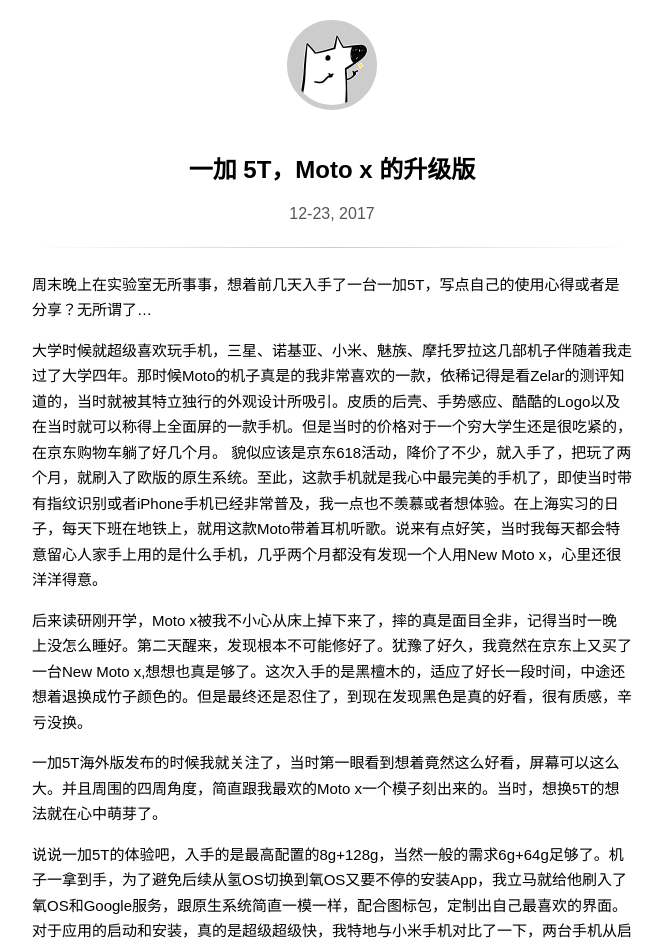
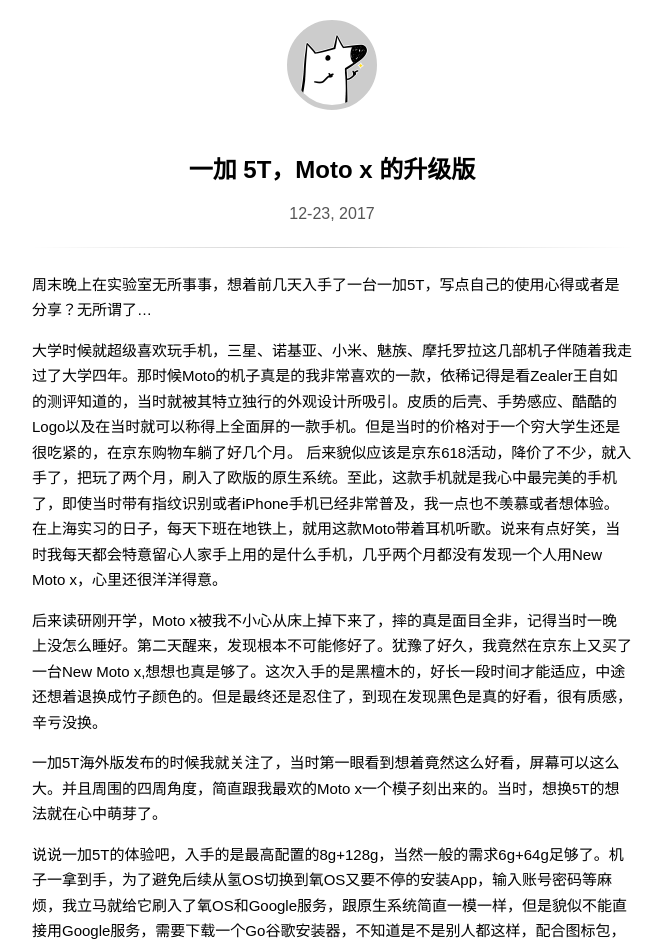
Before and after one commit to wuchangfeng/wuchangfeng.github.io, a Jekyll site: the page built from _posts/2017-12-23-one-plus-5t.md, in a window 1280 px wide. Shown: the top 947 px of the page, without its empty margins (308-970 px from the left). Built offline with Jekyll 4.4.1, drawn with Linux system fonts in a browser that asks for light colours; some web fonts are replaced; comment, search, counter and statistics services are not loaded; some of the changed text lies outside the part shown.

Commit message:
ie go up:egg:

```diff
--- a/_posts/2017-12-23-one-plus-5t.md
+++ b/_posts/2017-12-23-one-plus-5t.md
@@ -7,14 +7,14 @@
 
 周末晚上在实验室无所事事，想着前几天入手了一台一加5T，写点自己的使用心得或者是分享？无所谓了...
 
-大学时候就超级喜欢玩手机，三星、诺基亚、小米、魅族、摩托罗拉这几部机子伴随着我走过了大学四年。那时候Moto的机子真是的我非常喜欢的一款，依稀记得是看Zelar的测评知道的，当时就被其特立独行的外观设计所吸引。皮质的后壳、手势感应、酷酷的Logo以及在当时就可以称得上全面屏的一款手机。但是当时的价格对于一个穷大学生还是很吃紧的，在京东购物车躺了好几个月。
-貌似应该是京东618活动，降价了不少，就入手了，把玩了两个月，就刷入了欧版的原生系统。至此，这款手机就是我心中最完美的手机了，即使当时带有指纹识别或者iPhone手机已经非常普及，我一点也不羡慕或者想体验。在上海实习的日子，每天下班在地铁上，就用这款Moto带着耳机听歌。说来有点好笑，当时我每天都会特意留心人家手上用的是什么手机，几乎两个月都没有发现一个人用New Moto x，心里还很洋洋得意。
+大学时候就超级喜欢玩手机，三星、诺基亚、小米、魅族、摩托罗拉这几部机子伴随着我走过了大学四年。那时候Moto的机子真是的我非常喜欢的一款，依稀记得是看Zealer王自如的测评知道的，当时就被其特立独行的外观设计所吸引。皮质的后壳、手势感应、酷酷的Logo以及在当时就可以称得上全面屏的一款手机。但是当时的价格对于一个穷大学生还是很吃紧的，在京东购物车躺了好几个月。
+后来貌似应该是京东618活动，降价了不少，就入手了，把玩了两个月，刷入了欧版的原生系统。至此，这款手机就是我心中最完美的手机了，即使当时带有指纹识别或者iPhone手机已经非常普及，我一点也不羡慕或者想体验。在上海实习的日子，每天下班在地铁上，就用这款Moto带着耳机听歌。说来有点好笑，当时我每天都会特意留心人家手上用的是什么手机，几乎两个月都没有发现一个人用New Moto x，心里还很洋洋得意。
 
-后来读研刚开学，Moto x被我不小心从床上掉下来了，摔的真是面目全非，记得当时一晚上没怎么睡好。第二天醒来，发现根本不可能修好了。犹豫了好久，我竟然在京东上又买了一台New Moto x,想想也真是够了。这次入手的是黑檀木的，适应了好长一段时间，中途还想着退换成竹子颜色的。但是最终还是忍住了，到现在发现黑色是真的好看，很有质感，辛亏没换。
+后来读研刚开学，Moto x被我不小心从床上掉下来了，摔的真是面目全非，记得当时一晚上没怎么睡好。第二天醒来，发现根本不可能修好了。犹豫了好久，我竟然在京东上又买了一台New Moto x,想想也真是够了。这次入手的是黑檀木的，好长一段时间才能适应，中途还想着退换成竹子颜色的。但是最终还是忍住了，到现在发现黑色是真的好看，很有质感，辛亏没换。
 
 一加5T海外版发布的时候我就关注了，当时第一眼看到想着竟然这么好看，屏幕可以这么大。并且周围的四周角度，简直跟我最欢的Moto x一个模子刻出来的。当时，想换5T的想法就在心中萌芽了。
 
-说说一加5T的体验吧，入手的是最高配置的8g+128g，当然一般的需求6g+64g足够了。机子一拿到手，为了避免后续从氢OS切换到氧OS又要不停的安装App，我立马就给他刷入了氧OS和Google服务，跟原生系统简直一模一样，配合图标包，定制出自己最喜欢的界面。对于应用的启动和安装，真的是超级超级快，我特地与小米手机对比了一下，两台手机从启动到完全加载出淘宝和支付宝的页面速度，5T简直完胜。另外对于人脸识别解锁，体验完全超出了之前的期待，基本上能够达到98%的解锁成功率，这中间可能有许多其他影响因素。一般的解锁途径都是双击屏幕，唤醒屏幕，手机接近正对脸部就可以开锁。这个流程也是非常快的，基本上延迟可以忽略。另外，当手机亮屏从脸部前方扫过，也是能够立即解锁。之前看见很多人吐槽，指纹识别放置在后侧，不友好，使用几天下来，完全没有这个感觉，跟前置感觉没什么区别嘛。后面就是对于三手指下滑截图和三段式开关的体验了，这两个小功能很多手机应该都有，确实真的很好用。手机放在实验室桌子上，很多次都被同学误认为是iPhone8Plus,足以可见其屏占比多大，但是这么大的屏幕，放手中把玩，却异常舒适，丝毫没有觉得手不够用。另外一点需要吹嘘的就是大内存了，手机很多视频App，每天都会缓存好多视屏，一点也不用担心内存满了的情况了。对于续航和快充，续航一晚上不关机掉了7%到9%左右，应该是能够接受的，对于快充速度也是很快，体验也是很不错的。
+说说一加5T的体验吧，入手的是最高配置的8g+128g，当然一般的需求6g+64g足够了。机子一拿到手，为了避免后续从氢OS切换到氧OS又要不停的安装App，输入账号密码等麻烦，我立马就给它刷入了氧OS和Google服务，跟原生系统简直一模一样，但是貌似不能直接用Google服务，需要下载一个Go谷歌安装器，不知道是不是别人都这样，配合图标包，黑色壁纸，定制出自己最喜欢的界面。对于应用的启动和安装，真的是超级超级快，我特地与小米手机对比了一下，两台手机从启动到完全加载出淘宝和支付宝的页面速度，5T简直完胜。另外对于人脸识别解锁，体验完全超出了之前的期待，基本上能够达到95%的解锁成功率，这中间可能有许多其他影响因素。一般的解锁途径都是双击屏幕，唤醒屏幕，手机接近正对脸部就可以开锁。这个流程也是非常快的，基本上延迟可以忽略。另外，当手机亮屏从脸部前方扫过，也是能够立即解锁。之前看见很多人吐槽，指纹识别放置在后侧，不友好，使用几天下来，完全没有这个感觉，跟前置感觉没什么区别嘛。后面就是对于三手指下滑截图和三段式开关的体验了，这两个小功能很多手机应该都有，确实真的很好用。手机放在实验室桌子上，很多次都被同学误认为是iPhone8Plus,足以可见其屏占比多大，但是这么大的屏幕，放手中把玩，却异常舒适，丝毫没有觉得手不够用。另外一点需要吹嘘的就是大内存了，手机很多视频App，每天都会缓存好多视屏，一点也不用担心内存满了的情况了。对于续航和快充，续航一晚上不关机掉了7%到9%左右，应该是能够接受的，对于快充速度也是很快，体验也是很不错的。
 
 传闻，New Moto x 后置的Logo地方，本来是准备放置指纹识别的...
 
```
